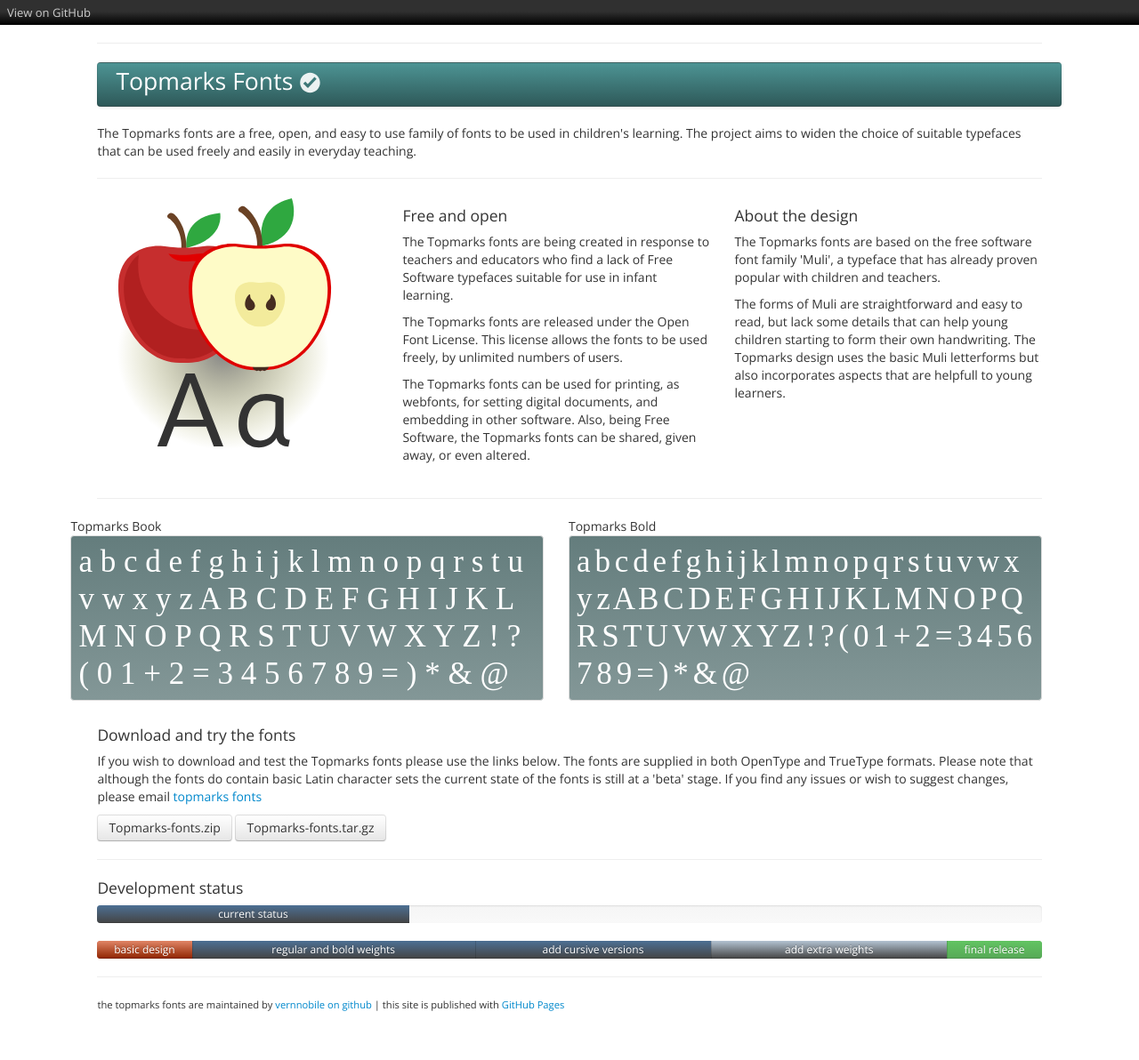
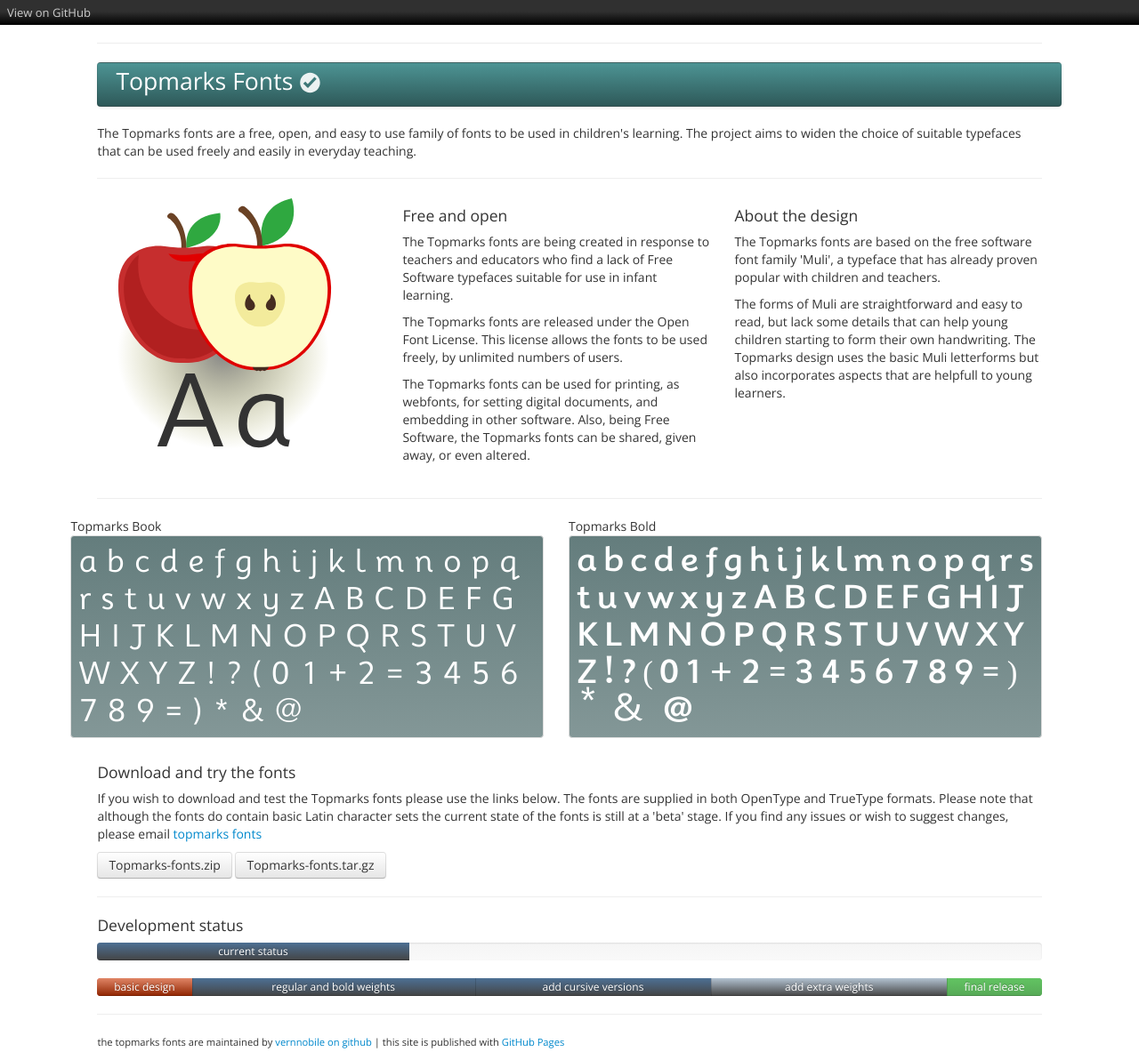
Before and after one commit to vernnobile/topmarks, a Jekyll site: the page built from index.html, in a window 1280 px wide. Shown: the whole page at 89% size. Built offline with Jekyll 4.4.1, drawn with Linux system fonts in a browser that asks for light colours; some web fonts are replaced; before the commit the page ends 1150 px from its top, so only the background shows below that.

Commit message:
Update fonts.css

```diff
--- a/stylesheets/fonts.css
+++ b/stylesheets/fonts.css
@@ -30,9 +30,9 @@
   font-family: "topmarksbold";
   font-style: normal;
   font-weight: normal;
-  src: url("https://github.com/vernnobile/topmarks/raw/binaries/Bold/topmarks-bold-x.eot?#iefix") format("embedded-opentype"),
-   url("https://github.com/vernnobile/topmarks/raw/binaries/Bold/topmarks-bold-x.woff") format("woff"),
- url("https://github.com/vernnobile/topmarks/raw/binaries/Bold/topmarks-bold-x.ttf") format("truetype");
+  src: url("fonts/topmarks-bold-x.eot?#iefix") format("embedded-opentype"),
+   url("fonts/topmarks-bold-x.woff") format("woff"),
+ url("fonts/topmarks-bold-x.ttf") format("truetype");
 }
 
 @font-face {
@@ -40,7 +40,7 @@
   font-family: "topmarksbook";
   font-style: normal;
   font-weight: normal;
-  src: url("https://github.com/vernnobile/topmarks/raw/binaries/Regular/topmarks-book-x.eot?#iefix") format("embedded-opentype"),
-  url("https://github.com/vernnobile/topmarks/raw/binaries/Regular/topmarks-book-x.woff") format("woff"),
+  src: url("fonts/topmarks-book-x.eot?#iefix") format("embedded-opentype"),
+  url("fonts/topmarks-book-x.woff") format("woff"),
   url("fonts/topmarks-book-x.ttf") format("truetype");
 }
```
